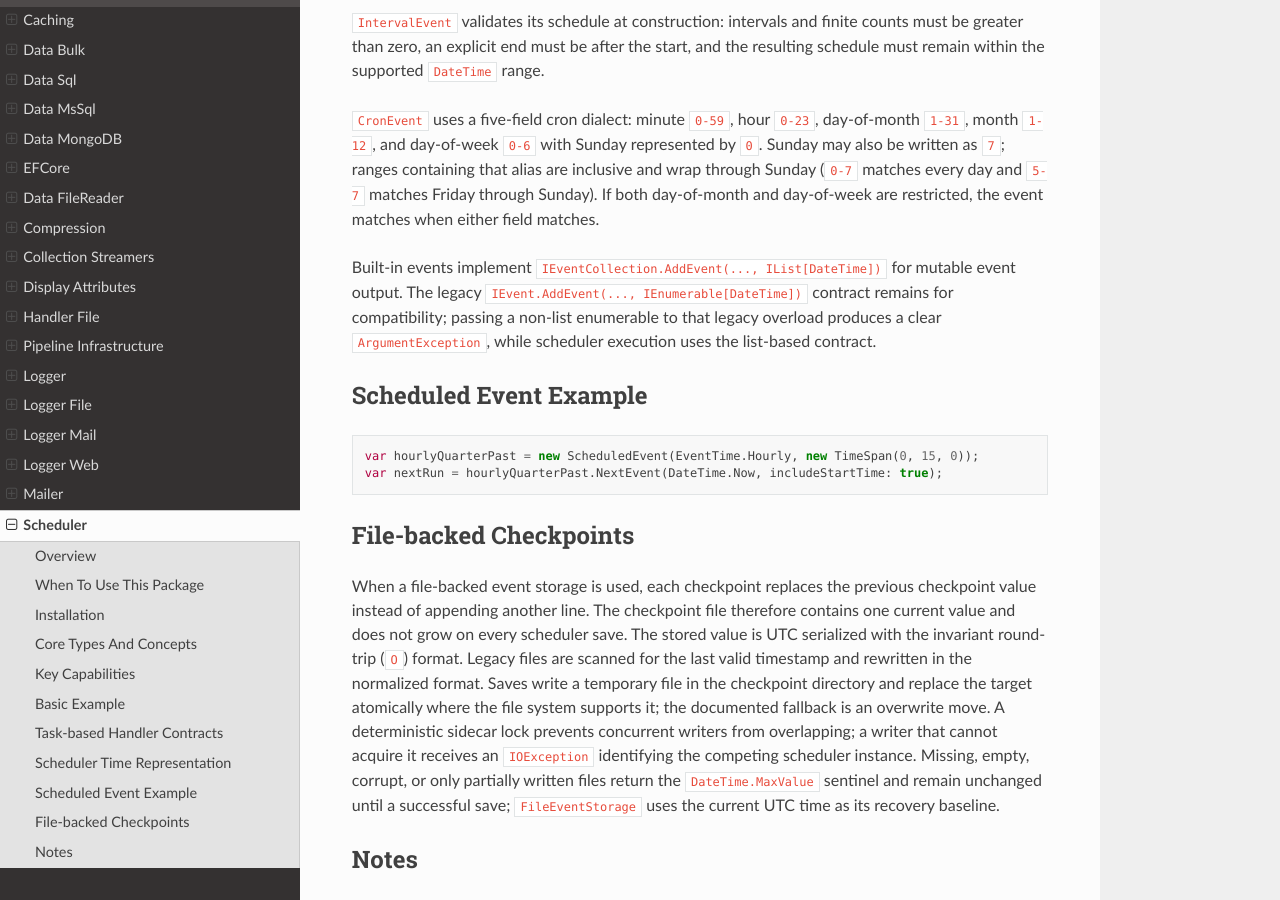
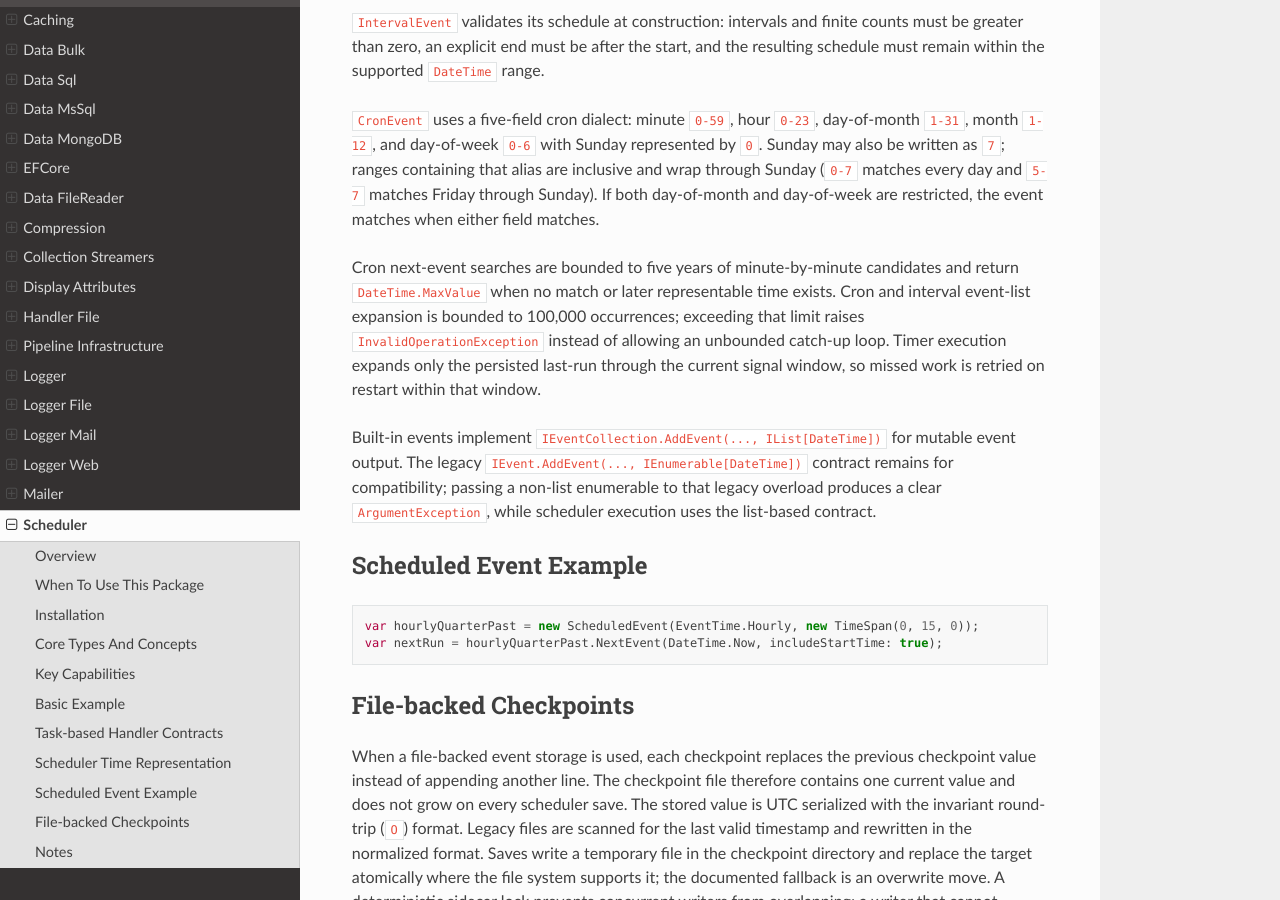
Before and after one commit to BjornWilliams/DocsVersaTul, a Sphinx documentation site: the page built from docs/source/scheduler.rst, in a window 1280 px wide and 900 px high, scrolled down 2967 px. Built offline with Sphinx 7.4.7 and the Read the Docs theme 3.1.0, drawn with Linux system fonts in a browser that asks for light colours.

Commit message:
Document bounded scheduler iteration
AB#3012
AB#3005

```diff
--- a/docs/source/scheduler.rst
+++ b/docs/source/scheduler.rst
@@ -113,6 +113,8 @@ Scheduler timestamps use an internal UTC ``DateTimeOffset`` representation. Exis
 
 ``CronEvent`` uses a five-field cron dialect: minute ``0-59``, hour ``0-23``, day-of-month ``1-31``, month ``1-12``, and day-of-week ``0-6`` with Sunday represented by ``0``. Sunday may also be written as ``7``; ranges containing that alias are inclusive and wrap through Sunday (``0-7`` matches every day and ``5-7`` matches Friday through Sunday). If both day-of-month and day-of-week are restricted, the event matches when either field matches.
 
+Cron next-event searches are bounded to five years of minute-by-minute candidates and return ``DateTime.MaxValue`` when no match or later representable time exists. Cron and interval event-list expansion is bounded to 100,000 occurrences; exceeding that limit raises ``InvalidOperationException`` instead of allowing an unbounded catch-up loop. Timer execution expands only the persisted last-run through the current signal window, so missed work is retried on restart within that window.
+
 Built-in events implement ``IEventCollection.AddEvent(..., IList[DateTime])`` for mutable event output. The legacy ``IEvent.AddEvent(..., IEnumerable[DateTime])`` contract remains for compatibility; passing a non-list enumerable to that legacy overload produces a clear ``ArgumentException``, while scheduler execution uses the list-based contract.
 
 Scheduled Event Example
```
